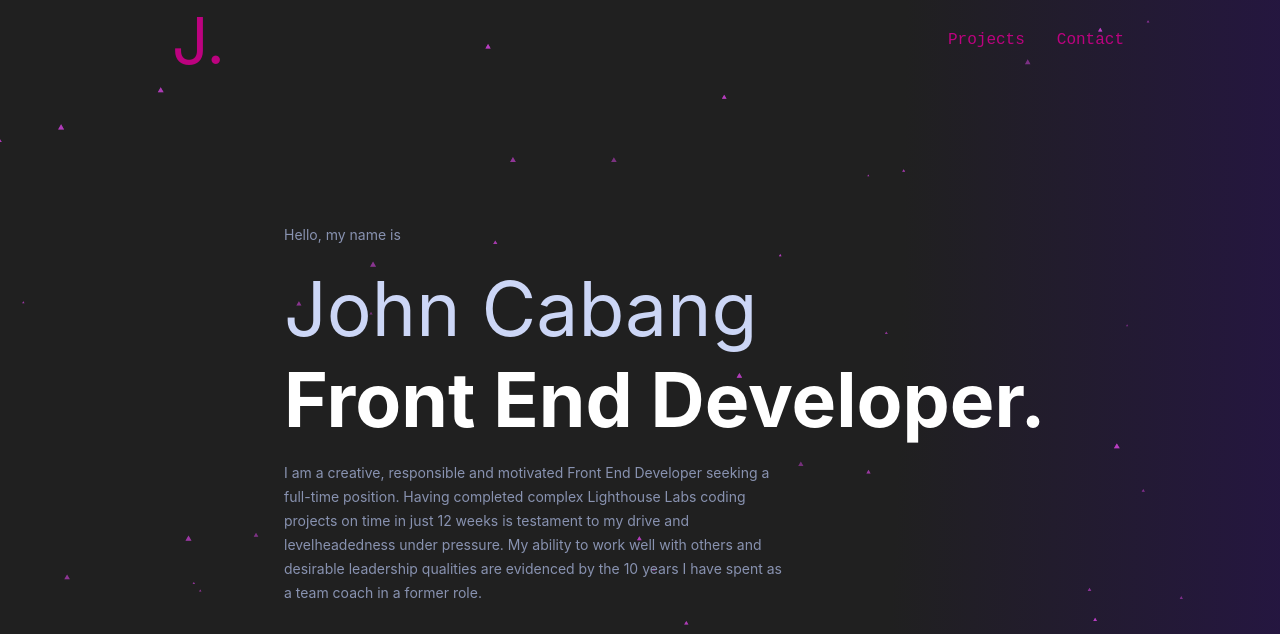
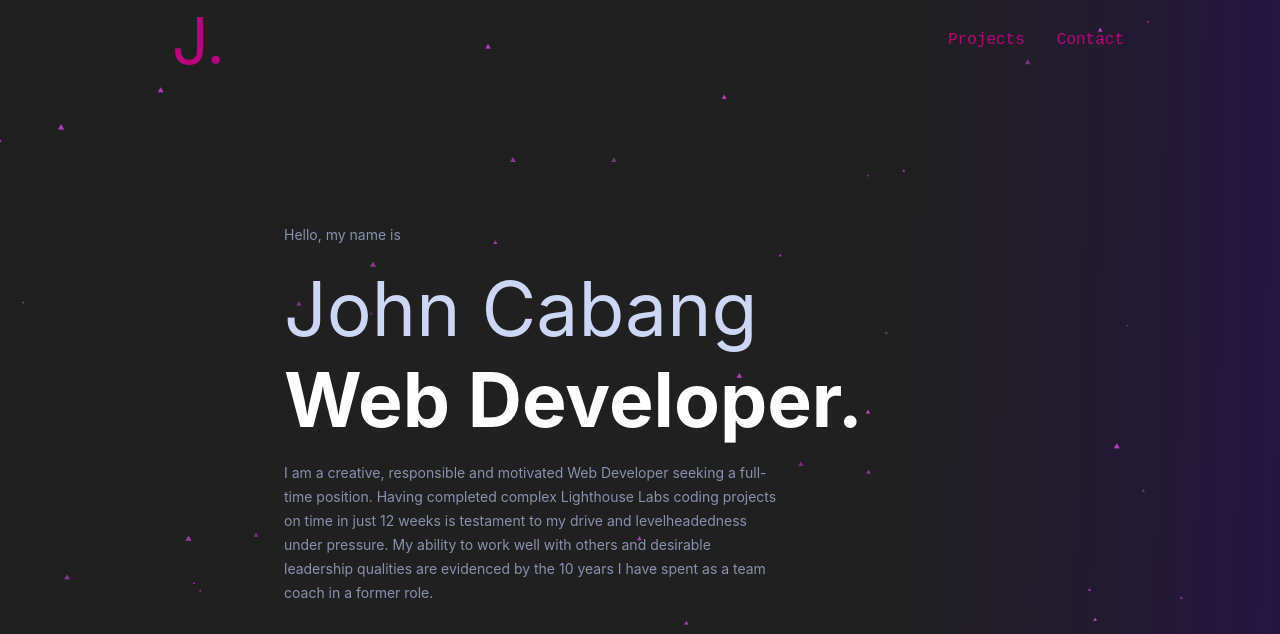
Before and after one commit to johncabang/gatsby-portfolio, a Gatsby site: page / in a window 1280 px wide. Shown: the top 634 px of the page. Built offline with nearby package versions, Linux system fonts and the light colour scheme; Gatsby itself is replaced by a stand-in of ours.

Commit message:
Update intro, project dates

```diff
--- a/src/components/HeroSection/index.js
+++ b/src/components/HeroSection/index.js
@@ -32,15 +32,15 @@ const HeroSection = () => {
           >
             John Cabang
           </HeroName>
-          <HeroTitle>Front End Developer.</HeroTitle>
+          <HeroTitle>Web Developer.</HeroTitle>
           <HeroParagraphWrapper>
             <HeroParagraph>
-              I am a creative, responsible and motivated Front End Developer
-              seeking a full-time position. Having completed complex Lighthouse
-              Labs coding projects on time in just 12 weeks is testament to my
-              drive and levelheadedness under pressure. My ability to work well
-              with others and desirable leadership qualities are evidenced by
-              the 10 years I have spent as a team coach in a former role.
+              I am a creative, responsible and motivated Web Developer seeking a
+              full-time position. Having completed complex Lighthouse Labs
+              coding projects on time in just 12 weeks is testament to my drive
+              and levelheadedness under pressure. My ability to work well with
+              others and desirable leadership qualities are evidenced by the 10
+              years I have spent as a team coach in a former role.
             </HeroParagraph>
           </HeroParagraphWrapper>
           <HeroButtonContainer>
--- a/src/projects/react-easybank.md
+++ b/src/projects/react-easybank.md
@@ -2,7 +2,7 @@
 title: EASYBANK
 stack: React & Styled-Components
 slug: react-easybank
-date: 2021-03-26T00:00:00+00:00
+date: 2020-12-15T00:00:00+00:00
 thumb: ../images/thumbs/react-easybank.png
 githubLink: https://github.com/johncabang/react-easybank
 previewLink: https://react-easybank.vercel.app/
--- a/src/projects/react-personnel.md
+++ b/src/projects/react-personnel.md
@@ -2,7 +2,7 @@
 title: PERSONNEL
 stack: React, Node, Express, PostgreSQL & MaterialUI
 slug: react-personnel
-date: 2020-12-20T00:00:00+00:00
+date: 2020-12-30T00:00:00+00:00
 thumb: ../images/thumbs/react-personnel.png
 githubLink: https://github.com/johncabang/personnel
 previewLink:
--- a/src/projects/react-scheduler.md
+++ b/src/projects/react-scheduler.md
@@ -2,7 +2,7 @@
 title: SCHEDULER
 stack: React, Node, Express and PostgreSQL
 slug: react-scheduler
-date: 2020-10-01T00:00:00+00:00
+date: 2021-03-29T00:00:00+00:00
 thumb: ../images/thumbs/react-scheduler.png
 githubLink: https://github.com/johncabang/scheduler
 ---
```
